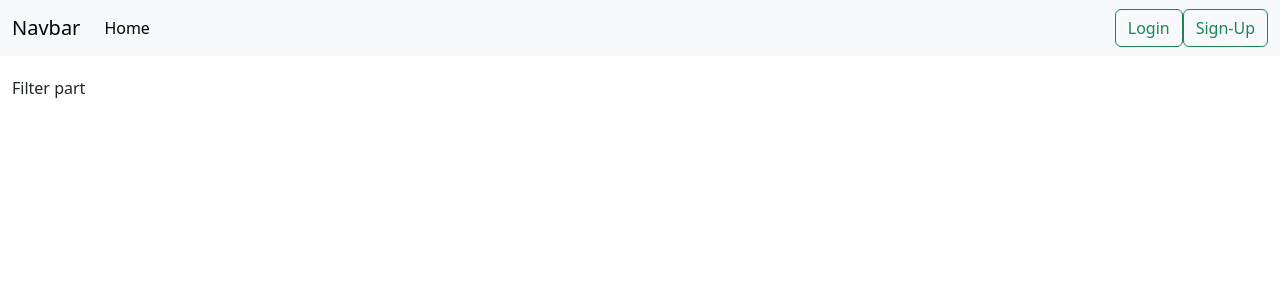
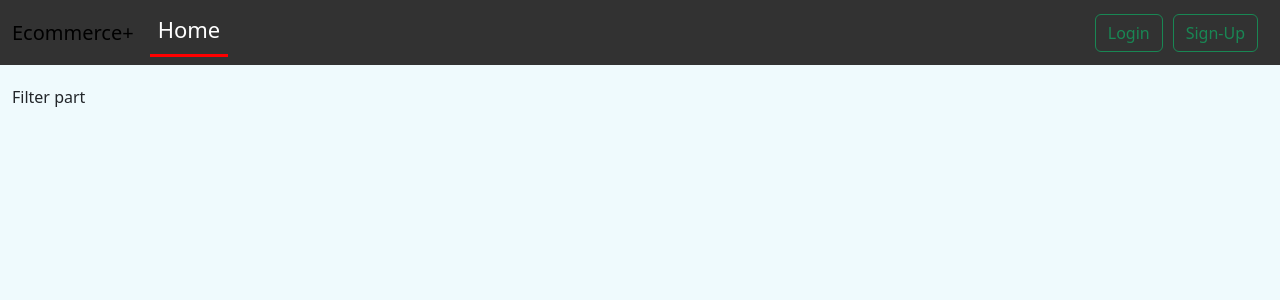
Before and after one commit to samuelsongg/INF2003_Project, a Flask app: page / in a window 1280 px wide. Shown: the top 300 px of the page. Run offline with Flask 3, Linux system fonts and the light colour scheme; data that the repository does not hold is empty; some libraries are stand-ins or nearby versions.

Commit message:
Updated some ui features
fix navbar-toggler

```diff
--- a/static/css/main.css
+++ b/static/css/main.css
@@ -336,3 +336,37 @@ td {
   .delete-product-tag-button {
     background-color: white;
   }
+
+  #Company-name {
+    color: #B6E1E7;
+    font-size: 30px ;
+  }
+
+  .btn-outline-success {
+    margin-right: 10px;
+  }
+
+
+#nav-bar {
+    background-color: #323232 !important;
+  }
+
+body{
+    background-color: #EFFAFD !important;
+}
+
+.nav-link {
+    font-size: 22px !important;
+    margin-top: -3px;
+    color: white !important;
+}
+.nav-link:hover {
+    border-bottom: 3px solid red;
+  }
+.nav-link[aria-current="page"] {
+    border-bottom: 3px solid red;
+}
+
+.custom-toggler.navbar-toggler {
+    border-color: white !important;
+}
--- /dev/null
+++ b/static/nav.js
@@ -0,0 +1,6 @@
+document.querySelectorAll('.nav-link').forEach
+(link => {
+    if(link.href === window.location.href){
+        link.setAttribute('aria-current', 'page')
+    }
+})
--- a/templates/base.html
+++ b/templates/base.html
@@ -10,16 +10,17 @@
 <body>
 
     <header>
-        <nav class="navbar navbar-expand-lg bg-body-tertiary">
-            <div class="container-fluid">
-              <a class="navbar-brand" href="#">Navbar</a>
+        <nav class="navbar navbar-expand-lg bg-body-tertiary" id="nav-bar">
+            <div class="container-fluid" id="nav-container">
+              <!-- Company Name-->
+              <a class="navbar-brand" href="#">Ecommerce+</a>
               <button class="navbar-toggler" type="button" data-bs-toggle="collapse" data-bs-target="#navbarSupportedContent" aria-controls="navbarSupportedContent" aria-expanded="false" aria-label="Toggle navigation">
-                <span class="navbar-toggler-icon"></span>
+                <span class="navbar-toggler-icon navbar-dark" role="button" aria-hidden="true"></span>
               </button>
               <div class="collapse navbar-collapse" id="navbarSupportedContent">
                 <ul class="navbar-nav me-auto mb-2 mb-lg-0">
                   <li class="nav-item">
-                    <a class="nav-link active" aria-current="page" href="/">Home</a>
+                    <a class="nav-link active" href="/">Home</a>
                   </li>
                   {% if session['login_status'] == 1 %}
                   <li class="nav-item">
@@ -55,9 +56,10 @@
         </header>
 
     {% block body %}{% endblock %}
+    <script src="static\nav.js"></script>
     <script src="https://cdn.jsdelivr.net/npm/bootstrap@5.3.2/dist/js/bootstrap.bundle.min.js" integrity="sha384-C6RzsynM9kWDrMNeT87bh95OGNyZPhcTNXj1NW7RuBCsyN/o0jlpcV8Qyq46cDfL" crossorigin="anonymous"></script>
     <script src="https://cdn.jsdelivr.net/npm/@popperjs/core@2.11.8/dist/umd/popper.min.js" integrity="sha384-I7E8VVD/ismYTF4hNIPjVp/Zjvgyol6VFvRkX/vR+Vc4jQkC+hVqc2pM8ODewa9r" crossorigin="anonymous"></script>
-    <script src="https://cdn.jsdelivr.net/npm/bootstrap@5.3.2/dist/js/bootstrap.min.js" integrity="sha384-BBtl+eGJRgqQAUMxJ7pMwbEyER4l1g+O15P+16Ep7Q9Q+zqX6gSbd85u4mG4QzX+" crossorigin="anonymous"></script>
+    <!-- <script src="https://cdn.jsdelivr.net/npm/bootstrap@5.3.2/dist/js/bootstrap.min.js" integrity="sha384-BBtl+eGJRgqQAUMxJ7pMwbEyER4l1g+O15P+16Ep7Q9Q+zqX6gSbd85u4mG4QzX+" crossorigin="anonymous"></script> -->
 
 
 
--- a/templates/index.html
+++ b/templates/index.html
@@ -7,14 +7,14 @@
 {% block body %}
 <main class="container-fluid">
   <div class="row">
-    <div class="col-md-2">Filter part</div>
+    <div class="col-lg-1 col-md-2 col-sm-3">Filter part</div>
 
-    <div class="col-md-8">
+    <div class="col-lg-11 col-md-10 col-sm-9">
       <div class="row justify-content-evenly">
 
         {% for product in products %}
 
-        <div class="col-md-4 product-grid">
+        <div class="col-lg-4 col-md-8 col-sm-12 product grid">
           <div class="product-card" style="width: 18rem;" style="max-width: 100%; height: auto;">
 
             <a href="/detailedItem/{{ product._id }}"><img src="{{ product.productImage }}"" class="card-img-top product-image-preview" alt="..."></a>
```
